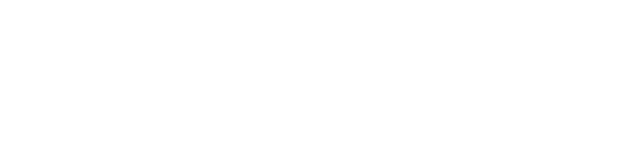
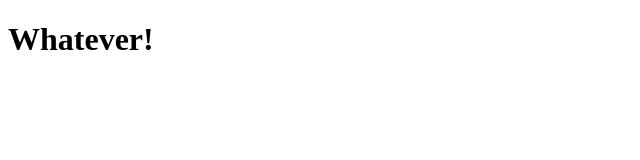
Before and after one commit to Shouraya/git-one, a plain HTML site: page index.html in a window 1280 px wide. Shown: the whole page, without its empty margins (0-640 px from the left). Drawn offline with Linux system fonts and the light colour scheme.

Commit message:
added h1

```diff
--- a/index.html
+++ b/index.html
@@ -4,6 +4,6 @@
 	<title>whoo</title>
 </head>
 <body>
-
+	<h1>Whatever!</h1>
 </body>
 </html>
```
